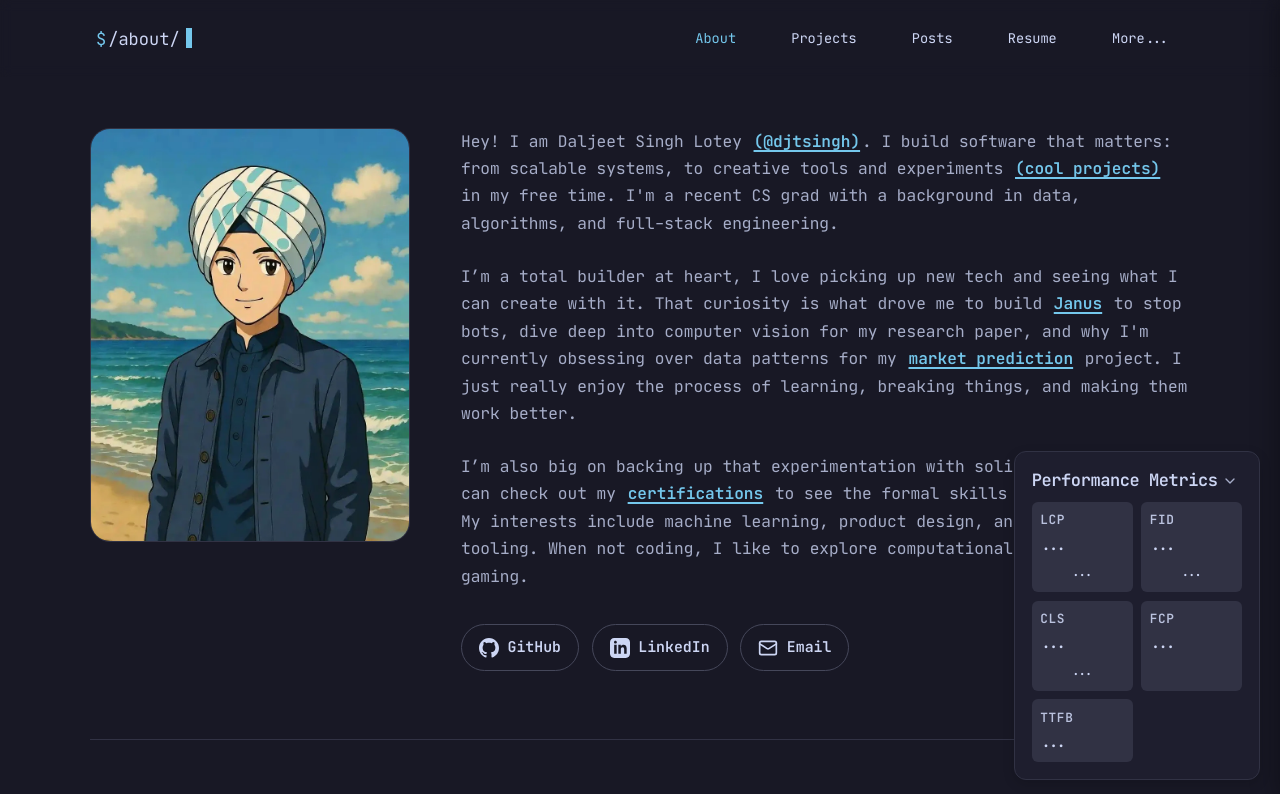
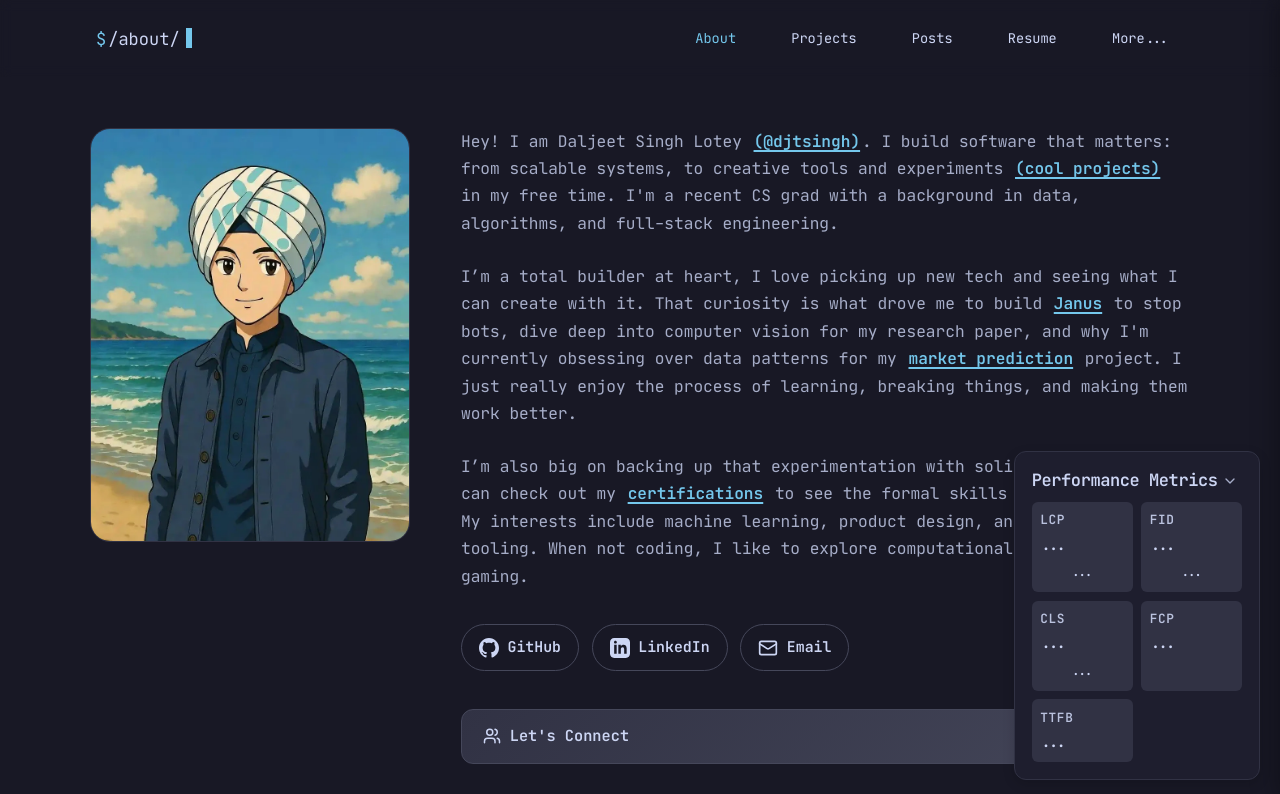
Before and after one commit to djtsingh/djtsingh.github.io, a SvelteKit app: page /about in a window 1280 px wide. Shown: the top 794 px of the page. Built offline with nearby package versions, Linux system fonts and the light colour scheme; no server answers.

Commit message:
Add new node component for documentation

```diff
--- a/src/app.html
+++ b/src/app.html
@@ -6,7 +6,6 @@
 
     <!-- Security Headers via Meta Tags -->
     <meta http-equiv="X-Content-Type-Options" content="nosniff" />
-    <meta http-equiv="X-Frame-Options" content="SAMEORIGIN" />
     <meta http-equiv="Referrer-Policy" content="strict-origin-when-cross-origin" />
     <meta http-equiv="Permissions-Policy" content="camera=(), microphone=(), geolocation=()" />
 
--- a/src/routes/about/+page.svelte
+++ b/src/routes/about/+page.svelte
@@ -63,6 +63,22 @@
           <span>Email</span>
         </a>
       </div>
+
+      <a href="/connect" class="connect-cta">
+        <span class="connect-cta-content">
+          <svg xmlns="http://www.w3.org/2000/svg" width="18" height="18" viewBox="0 0 24 24" fill="none" stroke="currentColor" stroke-width="2" stroke-linecap="round" stroke-linejoin="round">
+            <path d="M16 21v-2a4 4 0 0 0-4-4H6a4 4 0 0 0-4 4v2"/>
+            <circle cx="9" cy="7" r="4"/>
+            <path d="M22 21v-2a4 4 0 0 0-3-3.87"/>
+            <path d="M16 3.13a4 4 0 0 1 0 7.75"/>
+          </svg>
+          <span>Let's Connect</span>
+        </span>
+        <svg class="connect-cta-arrow" xmlns="http://www.w3.org/2000/svg" width="16" height="16" viewBox="0 0 24 24" fill="none" stroke="currentColor" stroke-width="2" stroke-linecap="round" stroke-linejoin="round">
+          <path d="M5 12h14"/>
+          <path d="m12 5 7 7-7 7"/>
+        </svg>
+      </a>
     </div>
   </div>
 
@@ -252,6 +268,64 @@
     transform: scale(1.1);
   }
 
+  /* Connect CTA Button */
+  .connect-cta {
+    display: inline-flex;
+    align-items: center;
+    justify-content: space-between;
+    gap: 1rem;
+    padding: 0.875rem 1.25rem;
+    margin-top: 0.75rem;
+    font-size: 0.9rem;
+    font-weight: var(--font-weight-semibold);
+    color: var(--text);
+    background: linear-gradient(135deg, var(--surface0) 0%, var(--surface1) 100%);
+    border: 1px solid var(--surface1);
+    border-radius: var(--radius-md);
+    transition: all 0.25s ease;
+    text-decoration: none;
+    position: relative;
+    overflow: hidden;
+  }
+
+  .connect-cta::before {
+    content: '';
+    position: absolute;
+    inset: 0;
+    background: linear-gradient(135deg, var(--accent) 0%, var(--mauve) 100%);
+    opacity: 0;
+    transition: opacity 0.25s ease;
+    z-index: 0;
+  }
+
+  .connect-cta-content {
+    display: flex;
+    align-items: center;
+    gap: 0.5rem;
+    position: relative;
+    z-index: 1;
+  }
+
+  .connect-cta-arrow {
+    position: relative;
+    z-index: 1;
+    transition: transform 0.25s ease;
+  }
+
+  .connect-cta:hover {
+    border-color: var(--accent);
+    transform: translateY(-2px);
+    box-shadow: 0 6px 20px rgba(0, 0, 0, 0.2);
+  }
+
+  .connect-cta:hover::before {
+    opacity: 0.15;
+  }
+
+  .connect-cta:hover .connect-cta-arrow {
+    transform: translateX(4px);
+  }
+
   .social-link:active {
     transform: translateY(0);
   }
--- a/src/routes/projects/drisht/+page.svelte
+++ b/src/routes/projects/drisht/+page.svelte
@@ -456,8 +456,8 @@
         <a href={project.doi} class="cta-btn cta-btn--secondary" target="_blank" rel="noopener noreferrer">
           <span>🔗</span> TechRxiv
         </a>
-        <a href="/about" class="cta-btn cta-btn--ghost">
-          <span>💬</span> Contact
+        <a href="/connect" class="cta-btn cta-btn--ghost">
+          <span>💬</span> Connect
         </a>
       </div>
     </div>
--- a/src/routes/projects/janus/+page.svelte
+++ b/src/routes/projects/janus/+page.svelte
@@ -545,7 +545,7 @@
     </div>
 
     <div class="hero-image">
-      <img src={project.image} alt="{project.title} preview" width="800" height="600" />
+      <img src={project.image} alt="{project.title} preview" width="800" height="600" loading="eager" fetchpriority="high" />
     </div>
   </header>
 
@@ -816,7 +816,7 @@
             View on GitHub
           </a>
         {/if}
-        <a href="/about" class="btn btn--ghost">Contact Me</a>
+        <a href="/connect" class="btn btn--ghost">Let's Connect</a>
       </div>
     </div>
   </section>
--- a/src/routes/projects/market-prediction/+page.svelte
+++ b/src/routes/projects/market-prediction/+page.svelte
@@ -201,7 +201,7 @@
             View on GitHub
           </a>
         {/if}
-        <a href="/about" class="btn btn--ghost">Contact Me</a>
+        <a href="/connect" class="btn btn--ghost">Let's Connect</a>
       </div>
     </div>
   </section>
--- a/src/routes/projects/portfolio/+page.svelte
+++ b/src/routes/projects/portfolio/+page.svelte
@@ -201,7 +201,7 @@
             View on GitHub
           </a>
         {/if}
-        <a href="/about" class="btn btn--ghost">Contact Me</a>
+        <a href="/connect" class="btn btn--ghost">Let's Connect</a>
       </div>
     </div>
   </section>
```
Also changed, not shown: 71 other files (tests, documents, lock files or other folders).
